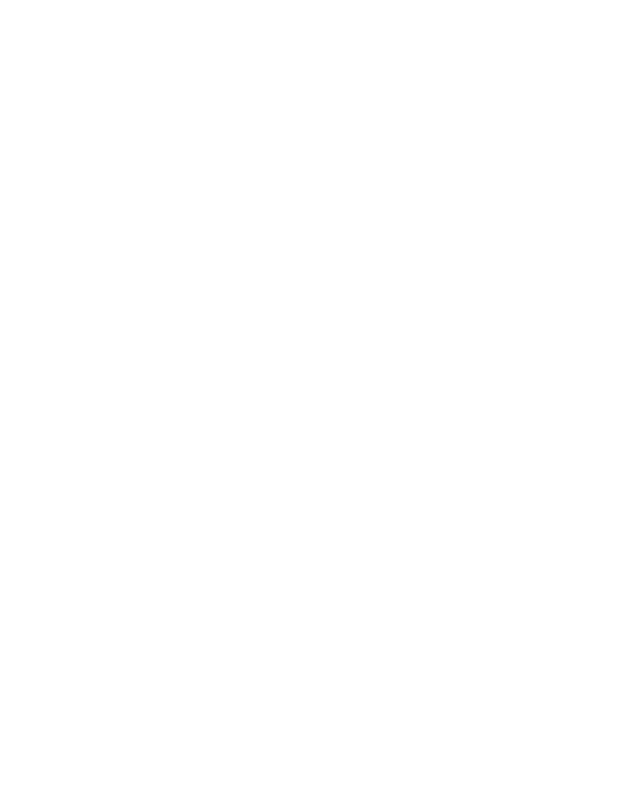
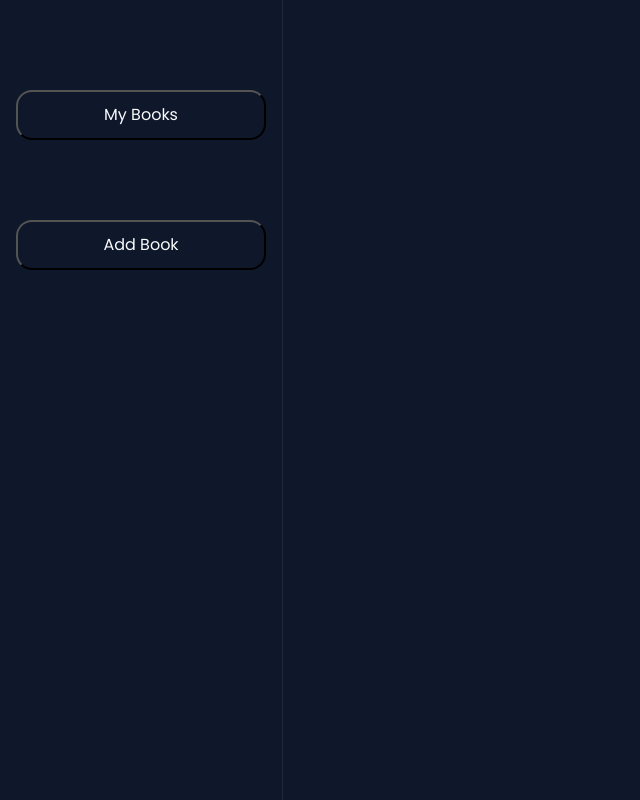
Before and after one commit to sthakeshar/Odin_project_Library, a plain HTML site: page index.html in a window 1280 px wide. Shown: the whole page, without its empty margins (0-640 px from the left). Drawn offline with Linux system fonts and the light colour scheme.

Commit message:
sidebar added

```diff
--- a/CSS/style.css
+++ b/CSS/style.css
@@ -1,5 +1,44 @@
+@import url('https://fonts.googleapis.com/css2?family=Poppins:ital,wght@0,100;0,200;0,300;0,400;0,500;0,600;0,700;0,800;0,900;1,100;1,200;1,300;1,400;1,500;1,600;1,700;1,800;1,900&display=swap');
+:root {
+    --base-clr: #0F172A;    /* Deep Midnight Blue  */
+    --line-clr: #1E293B;    /* Slate border */
+    --hover-clr: #334155;   /* Lighter Slate */
+    --text-clr: #F8FAFC;    /* Off-white text */
+    --accent-clr: #39FF14;  /* Neon Cyber Lime */
+    --secondary-text-clr: #94A3B8;
+}
 * {
 	margin: 0px;
 	padding: 0px;
 	box-sizing: 0px;
 }
+html{
+    font-family: Poppins;
+    line-height: 1.5em;
+}
+body{
+	min-height: 100vh;
+    min-height: 100dvh;
+    background-color: var(--base-clr);
+	color: var(--text-clr);
+    display: grid;
+    grid-template-columns: auto 1fr;
+}
+#sidebar{
+    width: 250px;
+    border-right: solid 1px var(--line-clr);
+    padding: 10px 1em;
+}
+#sidebar button{
+        height: 50px;
+        width: 100%;
+        text-align: center;
+        margin-top: 5rem;
+        font-size: 15px;
+        border-radius: 1em;
+        font: inherit;
+        cursor: pointer;
+        background-color: var(--base-clr);
+        color: var(--text-clr);
+
+    }
--- a/index.html
+++ b/index.html
@@ -8,6 +8,12 @@
     <script src="JavaScript/script.js"></script>
 </head>
 <body>
+    <div id="sidebar">
+        <button id="btn-disply-book">My Books</button>
+        <button id="btn-add-book">Add Book</button>
+    </div>
+    <div id="displaybook">
 
+    </div>
 </body>
 </html>
```
